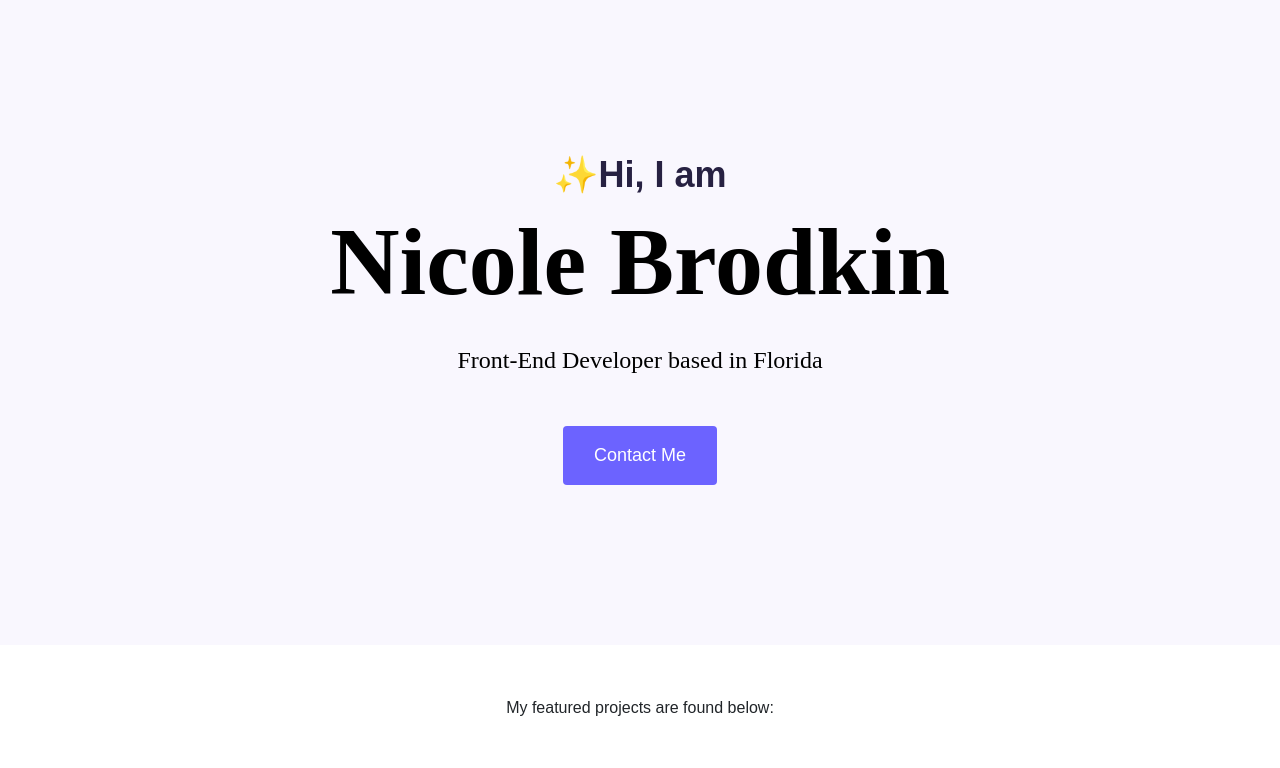
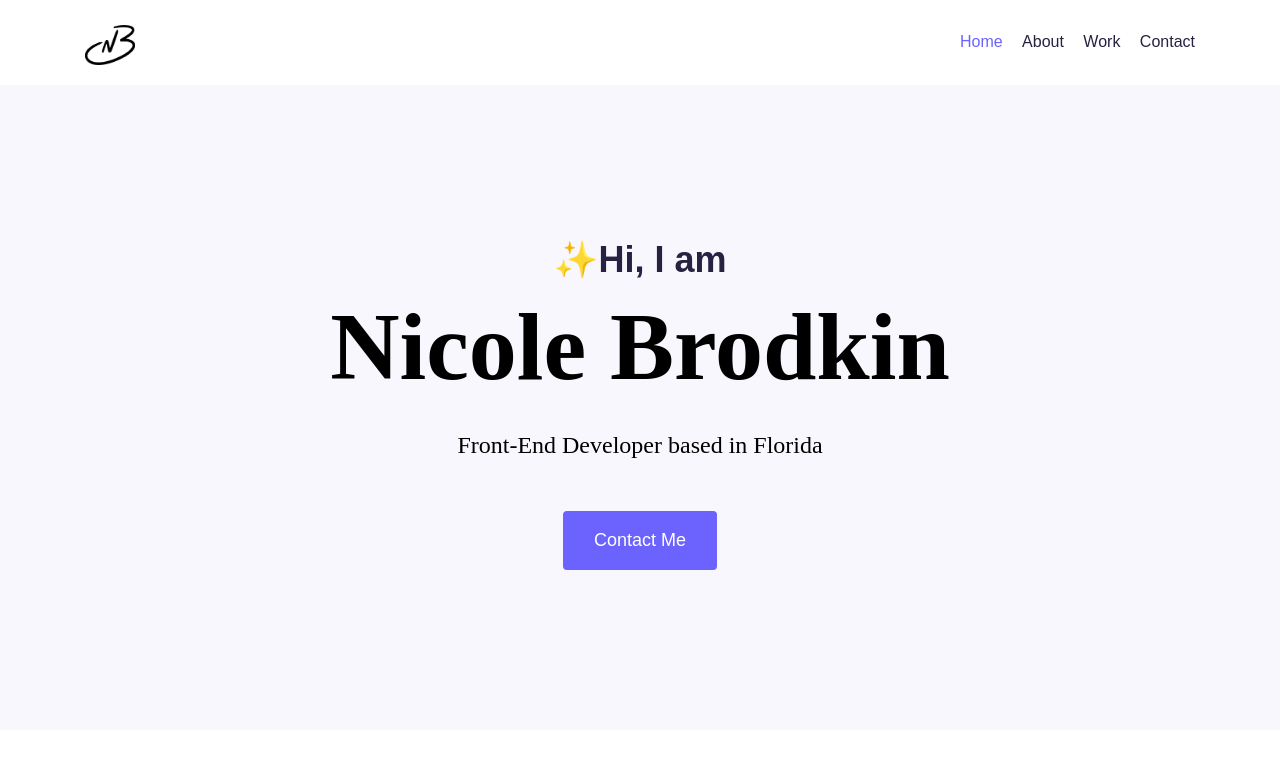
Before and after one commit to Nikoteenie/Hello-New, a plain HTML site: page index.html in a window 1280 px wide. Shown: the top 768 px of the page. Drawn offline with nearby package versions, Linux system fonts and the light colour scheme.

Commit message:
Created Navigation Bar

```diff
--- a/index.html
+++ b/index.html
@@ -21,14 +21,28 @@
     <title>Portoflio</title>
   </head>
   <body>
+    <div class="container sticky-top bg-white">
+      <nav class="d-flex justify-content-between">
+        <a href="/"><img src="images/sig.png" class="logo" alt="" /></a>
+
+        <ul>
+          <li class="active">
+            <a href="/">Home</a>
+          </li>
+          <li><a href="/about.html">About</a></li>
+          <li><a href="/work.html">Work</a></li>
+          <li><a href="/contact.html">Contact</a></li>
+        </ul>
+      </nav>
+    </div>
+
     <div class="hero">
       <p>✨Hi, I am</p>
       <h1>Nicole Brodkin</h1>
       <h2 class="mb-5">Front-End Developer based in Florida</h2>
 
-<a class="btn btn-branding" href="/contact.html">Contact Me</a>
-
-</div>
+      <a class="btn btn-branding" href="/contact.html">Contact Me</a>
+    </div>
 
     <p class="text-center m-5">My featured projects are found below:</p>
     <div class="container">
--- a/style.css
+++ b/style.css
@@ -105,6 +105,41 @@ p {
   padding: 120px 60px;
 }
 
+.logo {
+  margin-top: 5px;
+  max-width: 50px;
+}
+
+nav {
+  padding: 20px 0;
+}
+nav ul{
+ padding:0;
+ margin:0;
+
+}
+nav li{
+  display: inline;
+  list-style: none;
+  line-height: 43px;
+  margin-left: 15px;
+}
+
+nav a {
+  text-decoration: none;
+  color: #272142;
+  transition: all  100ms ease-in-out;
+}
+
+nav a:hover ,
+li.active a{
+ color: var(--branding-color);
+   text-decoration: none;
+
+}
+
+
+
 @media (max-width: 900px) {
   h1 {
     font-size: 44px;
```
Also changed, not shown: images/sig.png (added).
